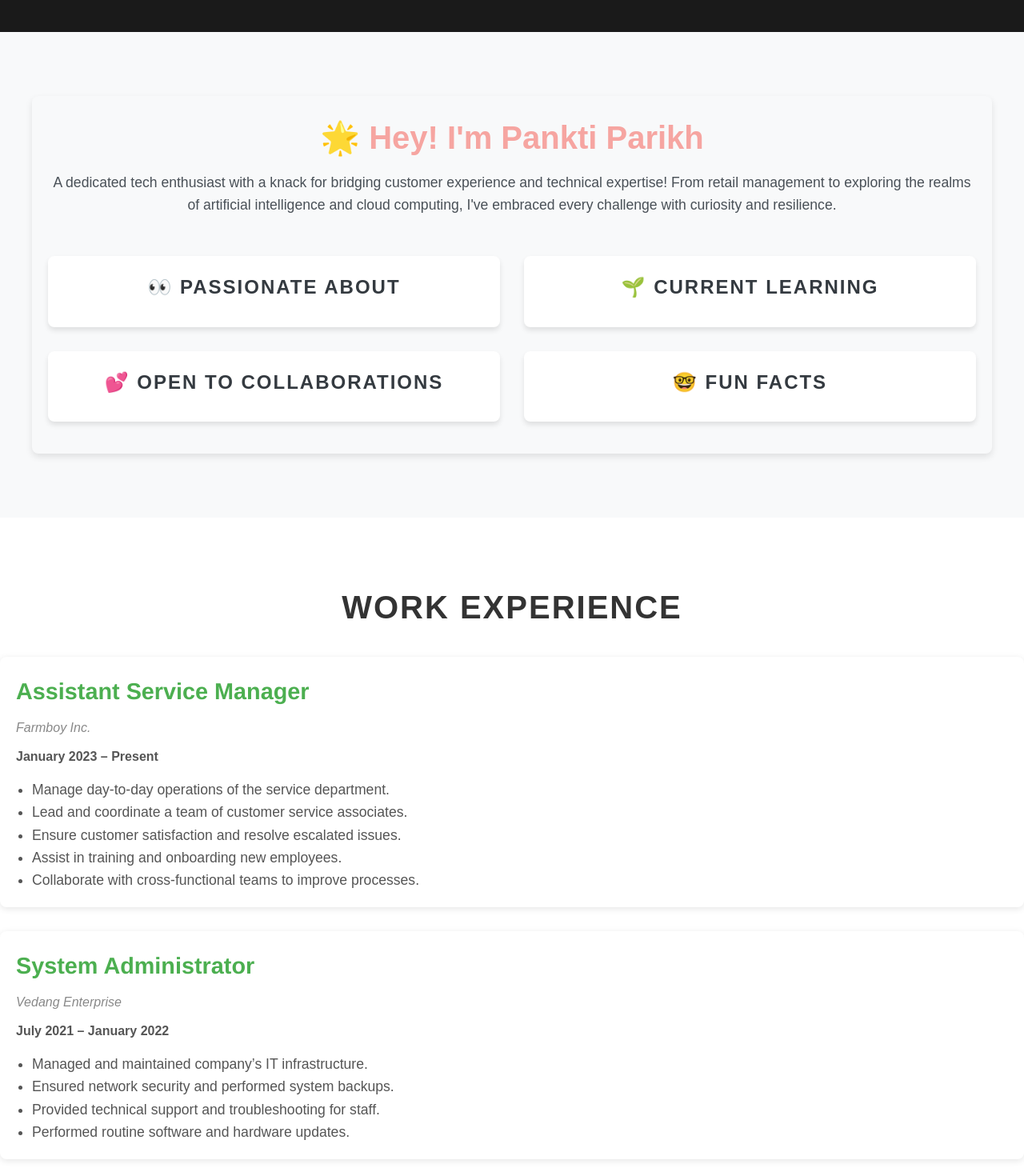
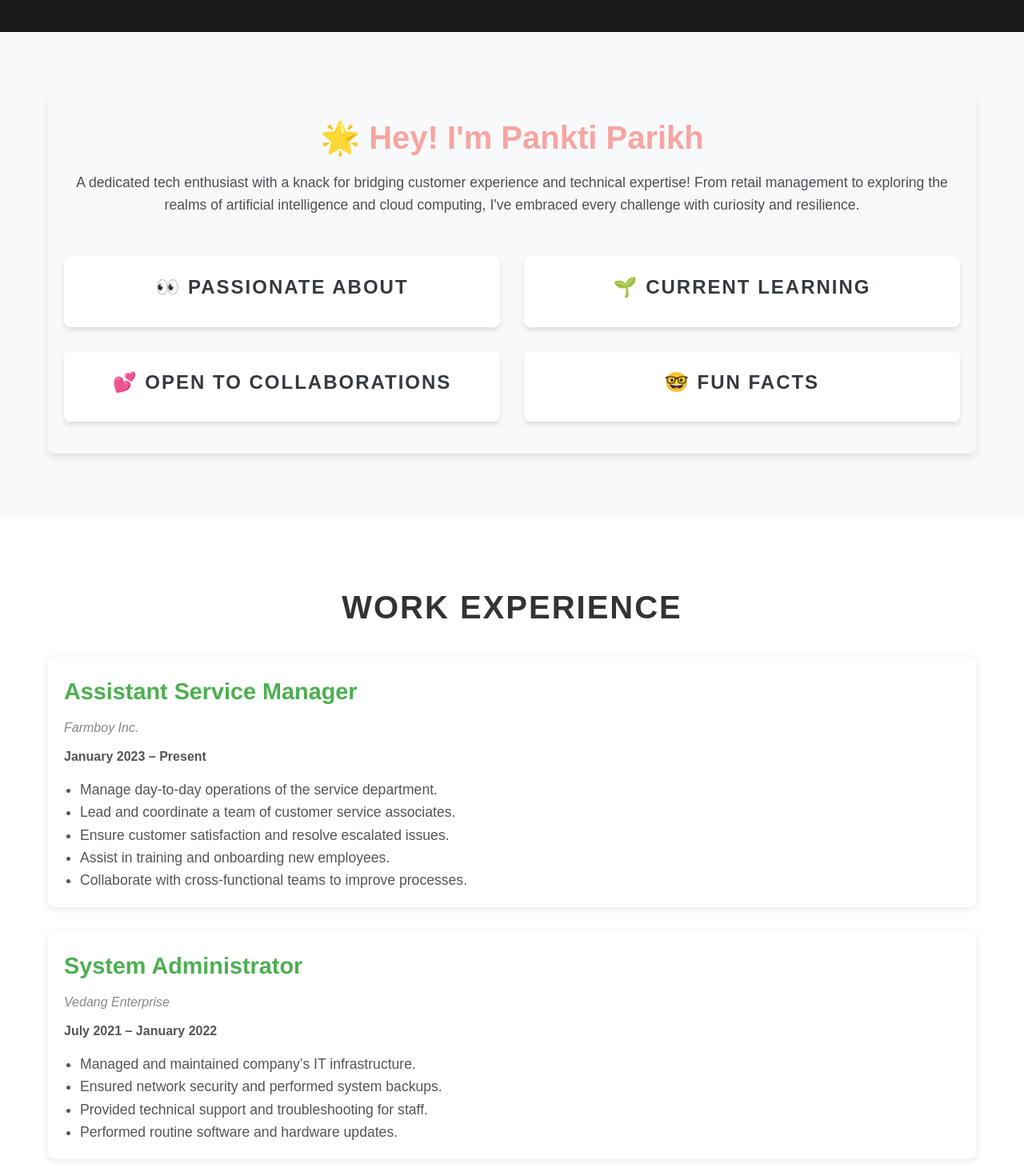
Before and after one commit to pankti023/MyReactApp, a React (Create React App) app: page / in a window 1280 px wide. Shown: the part 760-2230 px from the top of the page at 80% size. Built offline with nearby package versions, Linux system fonts and the light colour scheme.

Commit message:
eighth commit

```diff
--- a/src/components/About.js
+++ b/src/components/About.js
@@ -9,6 +9,7 @@ const About = () => {
 
   return (
     <section id="about" className="section">
+    <div className="container">
       <div className="about-me-container">
         <div className="header">
           <h1 className="heading">🌟 Hey! I'm Pankti Parikh</h1>
@@ -55,6 +56,7 @@ const About = () => {
           </div>
         </div>
         </div>
+      </div>
     </section>
   );
 };
--- a/src/components/Hero.js
+++ b/src/components/Hero.js
@@ -150,6 +150,7 @@ function Hero() {
 
   return (
     <section id="large-header" className="hero">
+      <div className="container">
         <canvas ref={canvasRef} id="demo-canvas" className="particles-canvas"></canvas>
         <div className="hero-content">
           <h1>Pankti Parikh</h1>
@@ -163,6 +164,7 @@ function Hero() {
               </a>
           </div>
         </div>
+      </div>
     </section>
   );
 }
--- a/src/components/WorkExperience.js
+++ b/src/components/WorkExperience.js
@@ -41,6 +41,7 @@ function WorkExp() {
 
     return (
         <section id="workexperience" className="section">
+            <div className='container'>
             <h2>Work Experience</h2>
             <div className="experience-list">
                 {WorkExperience.map((job, index) => (
@@ -56,6 +57,7 @@ function WorkExp() {
                     </div>
                  ))}
             </div>
+            </div>
         </section>
     );
 }
--- a/src/index.css
+++ b/src/index.css
@@ -17,11 +17,9 @@ html {
 }
 
 .container {
-    width: 100vw; /* Full width of the viewport */
-    height: 100vh; /* Full height of the viewport */
-    display: flex; /* Optional: To center content */
-    justify-content: center; /* Optional: Horizontal centering */
-    align-items: center; /* Optional: Vertical centering */
+  max-width: 1200px;
+  margin: 0 auto;
+  padding: 0 20px;
 }
 
 .section {
```
Also changed, not shown: 12 other files (tests, documents, lock files or other folders). Lines whose indentation alone changed are shown as unchanged.
